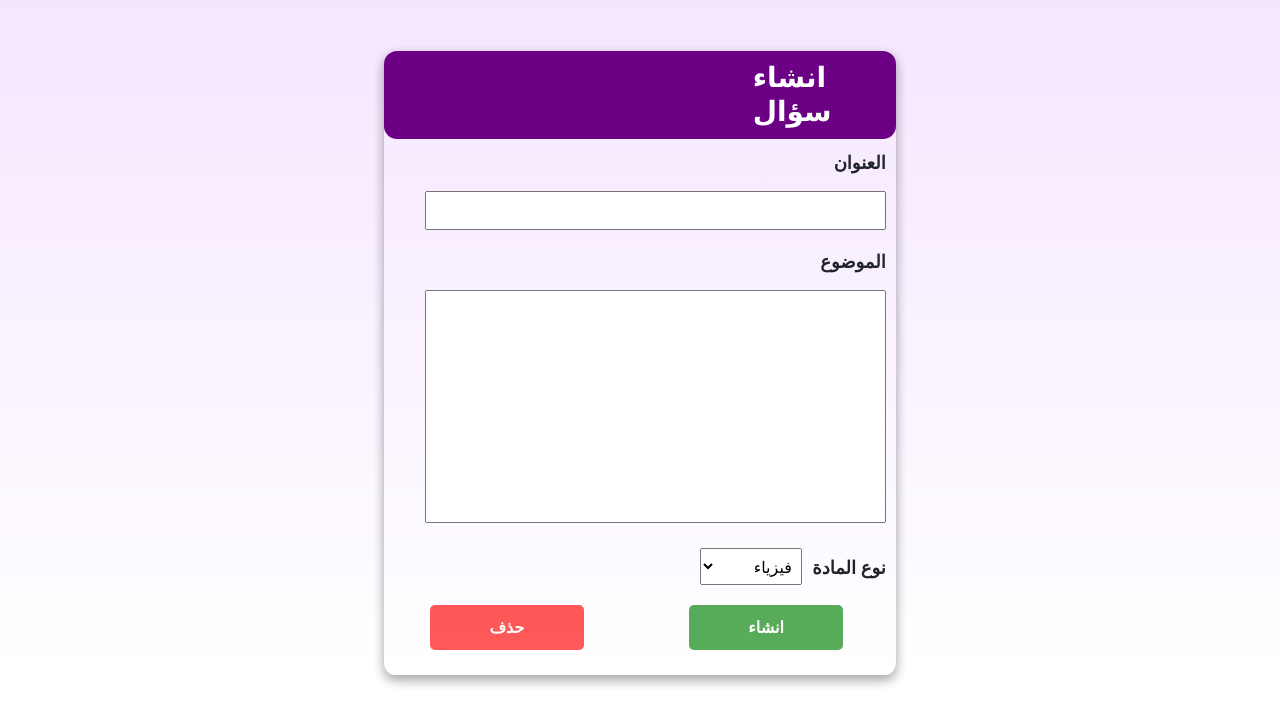
After one commit to kasdo770/AskMe, a Flask app: page /create/post in a window 1280 px wide. The commit adds this page. Shown: the top 725 px of the page. Run offline with Flask 2, Linux system fonts and the light colour scheme; some libraries are stand-ins or nearby versions.

Commit message:
Create_Post

```diff
--- a/website/forms.py
+++ b/website/forms.py
@@ -64,3 +64,12 @@ class TeacherRegisterForm(FlaskForm):
     submit = SubmitField(
         label = "انشاء حساب"
     )
+
+class PostForm(FlaskForm):
+    title = StringField(label="العنوان", validators=[Length(min=8 , max=100), DataRequired()])
+    description = StringField(label="الموضوع", validators=[Length(min=14), DataRequired()])
+    subject = SelectField(label="نوع المادة", choices=[('phy ', 'فيزياء'), ('che', 'كيمياء'), ('bio', 'احياء'),
+    ("ara","الغة العربية"), ("eng", "الغةالانجليزية"), ("fre", "الغة الفرنسية"), ("ita","الغة الايطالية "),
+     ("psy", "فلسفة"), ("geo", "الجغرافيا"), ("his", "التاريخ"), ("mat", "رياضيات")] , validators=[DataRequired()] )
+    create = SubmitField(label="انشاء")
+    cancel = SubmitField(label="حذف")
--- a/website/routes.py
+++ b/website/routes.py
@@ -1,8 +1,8 @@
 from flask_login import current_user
 from website import app,db
 from flask import render_template, url_for, redirect,flash
-from website.forms import StudentRegisterForm, LoginForm,TeacherRegisterForm
-from website.model import Student , Teacher
+from website.forms import StudentRegisterForm, LoginForm,TeacherRegisterForm, PostForm
+from website.model import Post, Student , Teacher
 
 #temporay function
 @app.route("/ct")
@@ -18,6 +18,25 @@ def cleartable():
 def HomePage():
     return render_template("homepage.html")
 
+@app.route("/create/post", methods=["POST", "GET"])
+def CreatePostPage():
+    form = PostForm()
+    if form.validate_on_submit():
+        if form.create.data:
+            new_post = Post(
+                title=form.title.data,
+                description = form.description.data,
+                subject = form.subject.data,
+                date=""
+            )
+            db.session.add(new_post)
+            db.session.commit()
+            flash("لقد تم انشاء سؤال بنجاح",category="success")
+            return render_template("")
+        elif form.cancel.data:
+            return render_template("")
+
+    return render_template("CreatePost.html", form=form)
 
 @app.route("/register/std", methods = ["POST", "GET"])
 def StudentRegisterPage():
--- /dev/null
+++ b/website/templates/CreatePost.html
@@ -0,0 +1,203 @@
+{% extends 'base.html' %}
+{%block title%}
+    اسئلة
+
+{%endblock%}
+
+{% block body %}
+<style>
+    form label{
+          display: flex;
+          margin-top: 12%;
+          font-size: 18px;
+          justify-content: flex-end;
+          align-items: flex-end;
+          margin-bottom: 1%;
+          margin-right: 2%;
+     }
+     form input{
+         float: right;
+          width: 80%;
+          padding:2%;
+          margin-top: 1%;
+          margin-right:2%;
+     }
+    body{
+        background-image: linear-gradient(#f5e6ff,#fff);
+            height:fit-content;
+            width:100%;
+    }
+    .create_post_title{
+        background-color: #6B0085;
+        border-radius: 13px;
+        padding: fit-content;
+}
+    .create_post_box{
+            margin-left: 30%;
+            width: 30%;
+            padding-bottom: 5%;
+            margin-top: 4%;
+            background-color: #ffffff00;
+            box-shadow: 0 5px 12px 0 rgba(0, 0, 0, 0.2), 0 5px 12px 0 rgba(0, 0, 0, 0.19);
+            border-radius: 2%;
+    }
+    .create_post_text{
+            padding:2%;
+            margin-left:70%;
+            font-weight:bold;
+            color: white;
+            font:bold;
+            font-family:'Lucida Sans', 'Lucida Sans Regular', 'Lucida Grande', 'Lucida Sans Unicode', Geneva, Verdana, sans-serif;
+
+        }
+        /*----------------------------------------------Title------------------------------------*/
+        .title_text
+        {
+          margin-left:2%;
+          margin-top: 2%;
+          font-weight: bold;
+          margin-bottom: 2%;
+        }
+        .title_input
+        {
+          width: 90%;
+          text-align: right;
+          margin-left:2%;
+          padding: 1%;
+        }
+        /*----------------------------------------------Description------------------------------------*/
+        .description_text
+        {
+          margin-right: 2%;
+          margin-top: 14%;
+          font-weight: bold;
+          margin-bottom: 2%;
+        }
+        .description_input
+        {
+          width: 90%;
+          text-align: right;
+          margin-left:2%;
+          padding: 20%;
+        }
+        /*----------------------------------------------Subject------------------------------------*/
+        .subject_text
+        {
+          float: right;
+          margin-left:2%;
+          margin-top: 6%;
+          margin-right: 2%;
+          font-weight: bold;
+          margin-bottom: 3%;
+        }
+        .subject_input
+        {
+          width: 20%;
+          text-align: right;
+          margin-top: 5%;
+          margin-left:2%;
+          padding: 1%;
+          margin-bottom: 2%;
+        }
+        /*--------------------------------------------Button---------------------------------------------*/
+        .button {
+               border: none;
+               color: white;
+               padding: 2% 2%;
+               text-align: center;
+               text-decoration: none;
+               font-size: 100%;
+               font-weight: bold;
+               margin: 2% 9%;
+               border-radius: 5px;
+               cursor: pointer;
+               width: 30%;
+          }
+
+            .cancel{
+                float: left;
+                background-color: red;
+                opacity: 65%;
+            }
+            .create{
+                background-color: green;
+                opacity: 65%;
+                float: right;
+                margin-right: -8%;
+            }
+            .create:hover{
+                background-color: green;
+              opacity:80%;
+          }
+          .cancel:hover{
+                background-color: red;
+              opacity:80%;
+          }
+          .create:active {
+            background-color: green;
+            opacity:90%;
+            }
+            .cancel:active {
+                background-color: red;
+            opacity:90%;
+            }
+            @media screen and (max-width: 930px) {
+            .create_post_box{
+                margin:0;
+                height: 80%;
+                width: 100%;
+            }
+            form div{
+                padding:fit-content;
+            }
+
+        }
+
+        @media screen and (min-width:930px) and (max-width:1529px) {
+            .create_post_box{
+                height: 60%;
+                width: 40%;
+            }
+
+        }
+        @media screen and (min-width:1530px) {
+            .create_post_box{
+                margin-left: 30%;
+                margin-top: 5%;
+                margin-bottom: 0;
+                margin-right: 0;
+            }
+
+        }
+
+</style>
+<form class = "post-form" method="POST">
+    {{ form.hidden_tag() }}
+    {{ form.csrf_token }}
+    <div class = "create_post_box">
+         <div class = "create_post_title" >
+              <h3 class = "create_post_text ">انشاء سؤال</h3>
+         </div>
+         <div class="input-container">
+              <div class="mb-3">
+
+                   {{form.title.label( class = "title_text")}}
+                   {{form.title(dir = "rtl", class="title_input")}}
+
+                   {{form.description.label(class = "description_text")}}
+                   {{form.description(dir = "rtl" , class="description_input")}}
+
+                   <div dir="rtl">
+                    {{form.subject.label(class = " subject_text")}}
+                    {{form.subject(class = "subject_input")}}
+                    </div>
+                    <div>
+                    {{form.create(class = "submit button create ")}}
+                    {{form.cancel(class = "submit button  cancel")}}
+                    </div>
+                </div>
+           </div>
+    </div>
+
+</form>
+{%endblock%}
--- a/website/templates/homepage.html
+++ b/website/templates/homepage.html
@@ -1,4 +1,7 @@
 {% extends 'base.html' %}
+{%block title%}
+    الصفحة الرئيسية
+{%endblock%}
 {% block body %}
 <style>
     body{
```
Also changed, not shown: website/model.py (+11 -1 lines).
